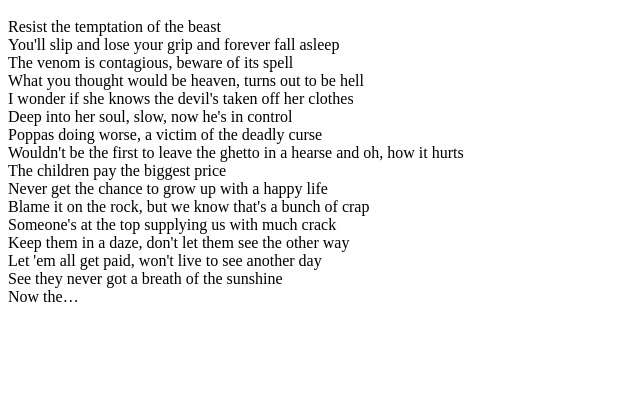
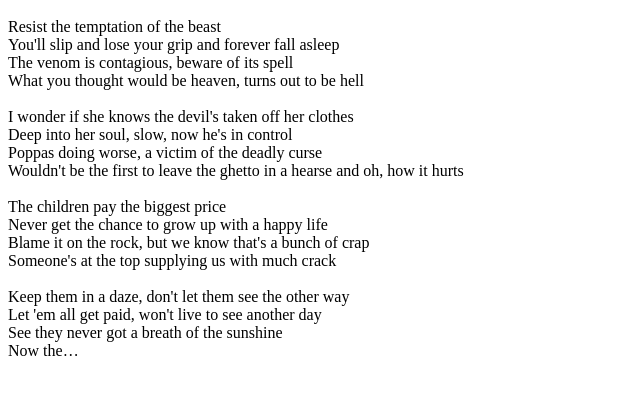
Before and after one commit to Allucard79/nauka-gita-2, a plain HTML site: page index.html in a window 1280 px wide. Shown: the part 48-442 px from the top of the page, without its empty margins (0-640 px from the left). Drawn offline with nearby package versions, Linux system fonts and the light colour scheme; files that its build step writes are made by us from their sources; a script that the page names is missing.

Commit message:
Add verse p

```diff
--- a/index.html
+++ b/index.html
@@ -15,15 +15,15 @@
             Resist the temptation of the beast<br>
             You'll slip and lose your grip and forever fall asleep<br>
             The venom is contagious, beware of its spell<br>
-            What you thought would be heaven, turns out to be hell<br>
+            What you thought would be heaven, turns out to be hell<br><br>
             I wonder if she knows the devil's taken off her clothes<br>
             Deep into her soul, slow, now he's in control<br>
             Poppas doing worse, a victim of the deadly curse<br>
-            Wouldn't be the first to leave the ghetto in a hearse and oh, how it hurts<br>
+            Wouldn't be the first to leave the ghetto in a hearse and oh, how it hurts<br><br>
             The children pay the biggest price<br>
             Never get the chance to grow up with a happy life<br>
             Blame it on the rock, but we know that's a bunch of crap<br>
-            Someone's at the top supplying us with much crack<br>
+            Someone's at the top supplying us with much crack<br><br>
             Keep them in a daze, don't let them see the other way<br>
             Let 'em all get paid, won't live to see another day<br>
             See they never got a breath of the sunshine<br>
```
